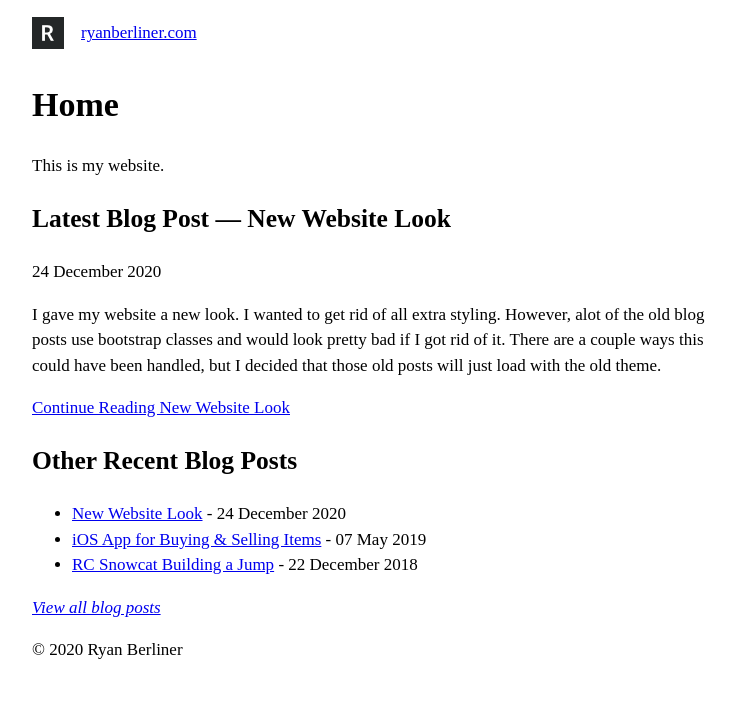
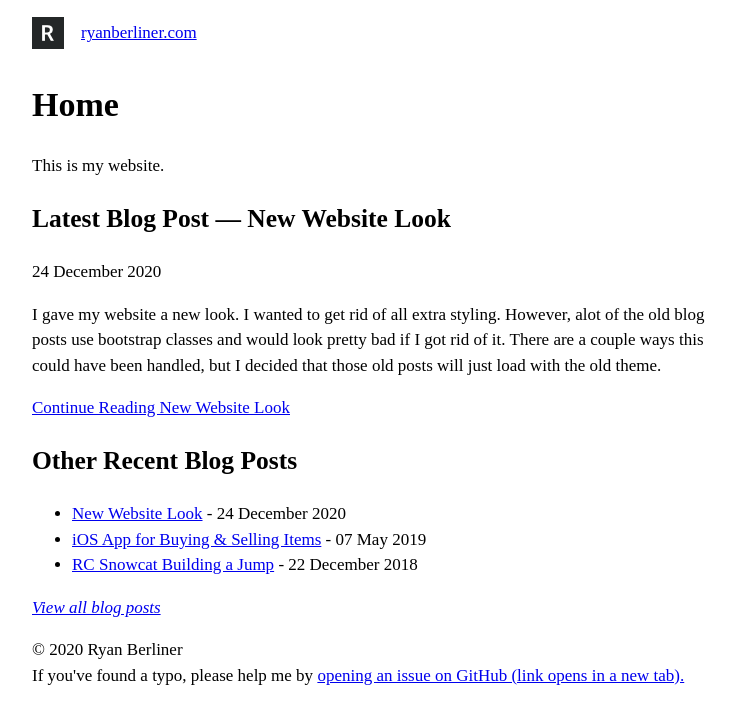
Before and after one commit to RyanBerliner/ryanberliner.github.io, a Jekyll site: the page built from index.md, in a window 1280 px wide. Shown: the top 724 px of the page, without its empty margins (268-1004 px from the left). Built offline with Jekyll 4.4.1, drawn with Linux system fonts in a browser that asks for light colours; our own code applies the rules of GitHub Pages for plain Markdown files.

Commit message:
adds link in footer to open issues about any typos

```diff
--- a/_includes/footer.html
+++ b/_includes/footer.html
@@ -1 +1,4 @@
-<footer>&copy; 2020 Ryan Berliner</footer>
+<footer>
+  &copy; 2020 Ryan Berliner <br/>
+  If you've found a typo, please help me by <a href="https://github.com/RyanBerliner/ryanberliner.github.io/issues" target="_blank">opening an issue on GitHub (link opens in a new tab).</a>
+</footer>
```
